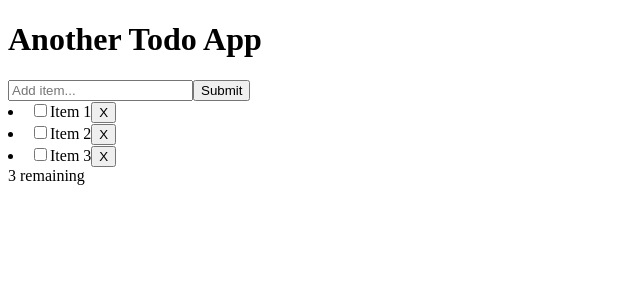
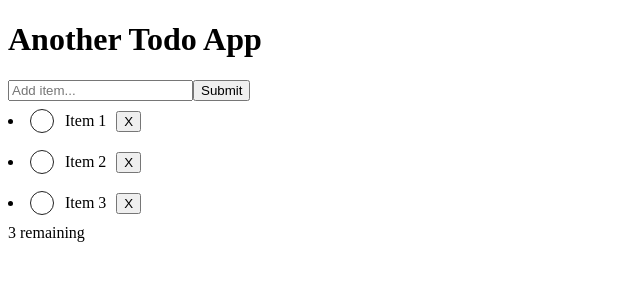
Before and after one commit to GarethBeddis/another-todo-app, a React app: page / in a window 1280 px wide. Shown: the top 300 px of the page, without its empty margins (0-640 px from the left). Built offline with nearby package versions, Linux system fonts and the light colour scheme.

Commit message:
Add custom checkbox component Testing styled-components

```diff
--- a/package.json
+++ b/package.json
@@ -18,6 +18,7 @@
     "react": "^16.5.2",
     "react-dom": "^16.5.2",
     "react-router-dom": "^5.1.2",
+    "styled-components": "^5.0.0",
     "uuid": "^3.4.0"
   },
   "devDependencies": {
--- /dev/null
+++ b/src/client/components/layout/Checkbox.js
@@ -0,0 +1,81 @@
+import React, { Component } from 'react'
+import styled from 'styled-components';
+
+export default class Checkbox extends Component {
+    render() {
+        return (
+            <Label>
+               <span className="text">{this.props.label}</span>
+                <input type="checkbox" checked={this.props.checked} onChange={this.props.onChange} />
+                <span className="checkmark"></span>
+            </Label>
+        )
+    }
+}
+
+const Label = styled.label`
+    font-family: initial;
+    font-size: 16px;
+    position: relative;
+    padding-left: 35px;
+    margin-bottom: 12px;
+    cursor: pointer;
+    -webkit-user-select: none;
+    -moz-user-select: none;
+    -ms-user-select: none;
+    user-select: none;
+
+    input {
+        position: absolute;
+        opacity: 0;
+        cursor: pointer;
+        height: 0;
+        width: 0;
+    }
+
+    .checkmark {
+        position: absolute;
+        top: -3px;
+        left: 0;
+        height: 22px;
+        width: 22px;
+        background-color: transparent;
+        border-radius: 50px;
+        border: 1px solid #222;
+    }
+
+    &:hover input:not(:checked) ~ .checkmark:after {
+        border: solid #222;
+        border-width: 0 3px 3px 0;
+        opacity: 1;
+        transition: opacity 0.2s
+
+    }
+
+    .checkmark:after {
+        content: "";
+        position: absolute;
+        opacity: 0;
+    }
+
+    input:checked ~ .checkmark {
+        background-color: #222;
+    }
+
+    input:checked ~ .checkmark:after {
+        opacity: 1;
+    }
+
+    .checkmark:after {
+        left: 8px;
+        top: 4px;
+        width: 5px;
+        height: 10px;
+        border: solid white;
+        border-width: 0 3px 3px 0;
+        -webkit-transform: rotate(45deg);
+        -ms-transform: rotate(45deg);
+        transform: rotate(45deg);
+
+    }
+`
--- a/src/client/components/todos/TodoItem.js
+++ b/src/client/components/todos/TodoItem.js
@@ -1,20 +1,31 @@
 import React, { Component } from 'react'
+import Checkbox from '../layout/Checkbox'
+import styled from 'styled-components';
 
 export default class TodoItem extends Component {
+
+
     render() {
 
         const { id, title, completed } = this.props.todo;
 
         return (
-            <li>
-                <input
-                    type="checkbox"
+            <ListItem>
+                <Checkbox
+                    label={title}
                     checked={completed}
                     onChange={this.props.toggleComplete.bind(this, id)}
                 />
-                <label>{title}</label>
                 <button onClick={this.props.deleteTodo.bind(this, id)}>X</button>
-            </li>
+            </ListItem>
         )
     }
 }
+
+const ListItem = styled.li`
+    padding: 10px 0;
+
+    button {
+        margin: 0 0 0 10px;
+    }
+`
--- a/src/server/index.js
+++ b/src/server/index.js
@@ -2,8 +2,10 @@ const express = require('express');
 
 const app = express();
 
+const PORT = process.env.PORT || 8080
+
 app.use(express.static('dist'));
 
-const PORT = process.env.PORT || 8080
+app.use('/api/todos', require('./routes/api/todos'))
 
 app.listen(PORT, () => console.log(`Listening on port ${PORT}!`));
```
Also changed, not shown: src/client/App.js (line endings or trailing spaces), src/server/routes/api/todos.js (added), 1 other file (tests, documents, lock files or other folders).
